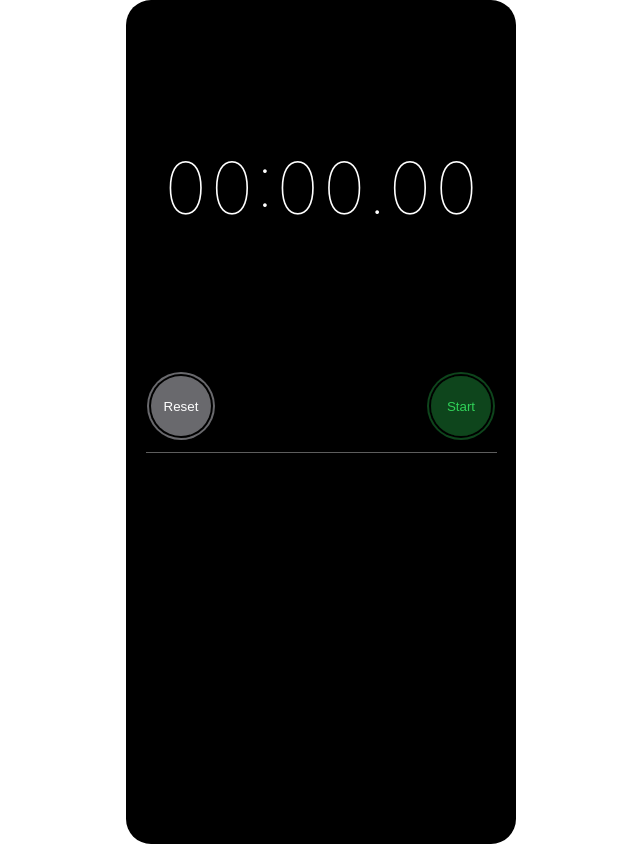
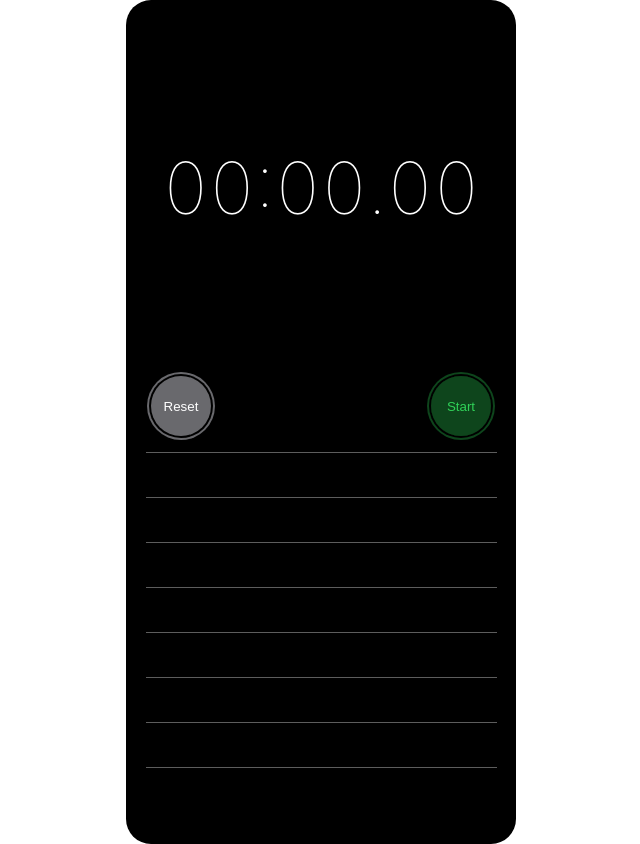
Before and after one commit to Clark-Adaptive/stopwatch-react, a React (Vite) app: page / in a window 1280 px wide. Shown: the whole page, without its empty margins (319-959 px from the left). Built offline with nearby package versions, Linux system fonts and the light colour scheme.

Commit message:
added blank laps, however, I hardcoded the number of laps even though I used refs and useCallback to get the height of the lapcontainer and a lap row, for some reason the empty laps don't render when I use those dimensions

```diff
--- a/src/components/App.jsx
+++ b/src/components/App.jsx
@@ -5,6 +5,7 @@ import Time from "./Time";
 import Buttons from "./Buttons";
 import LiveLap from "./LiveLap";
 import Laps from "./Laps";
+import BlankLaps from "./BlankLaps";
 
 function App() {
   const [isTimerRunning, setIsTimerRunning] = useState(false);
@@ -18,6 +19,7 @@ function App() {
   const [fastLapTime, setFastLapTime] = useState(Number.POSITIVE_INFINITY);
   const [lapContainerHeight, setLapContainerHeight] = useState(0);
   const [lapRowHeight, setLapRowHeight] = useState(0);
+  const [blankLaps, updateBlankLaps] = useState(createEmptyLapArray());
 
   const lapcontainerref = useCallback((node) => {
     if (node !== null) {
@@ -25,6 +27,7 @@ function App() {
       console.log("container height: ", node.getBoundingClientRect().height);
     }
   }, []);
+
   const laprowref = useCallback((node) => {
     if (node !== null) {
       setLapRowHeight(node.getBoundingClientRect().height);
@@ -33,6 +36,18 @@ function App() {
   }, []);
 
   useEffect(startStopStopwatch, [isTimerRunning]);
+
+  function createEmptyLapArray() {
+    let emptyLaps = [];
+    const numEmptyLaps = Math.floor(lapContainerHeight / lapRowHeight);
+    // for (let a = 0; a < numEmptyLaps - 1; a++) {
+    for (let a = 0; a < 8 - 1; a++) {
+      emptyLaps.push({ number: a, time: "-", formattedTime: "-" });
+    }
+    console.log(emptyLaps);
+
+    return emptyLaps;
+  }
 
   function startStopStopwatch() {
     if (isTimerRunning) {
@@ -63,13 +78,12 @@ function App() {
       .padStart(2, "0")}.${centi.toString().padStart(2, "0")}`;
   }
 
-  function createBlankRows() {}
-
   function reset() {
     setTotalElapsedTime(0);
     setSumOfAllLapTimes(0);
     updateLaps([]);
     resetFastSlowLaps();
+    updateBlankLaps(createEmptyLapArray);
   }
 
   function resetFastSlowLaps() {
@@ -89,6 +103,8 @@ function App() {
         formatTime={formatTime}
         laps={laps}
         updateLaps={updateLaps}
+        blankLaps={blankLaps}
+        updateBlankLaps={updateBlankLaps}
         sumOfAllLapTimes={sumOfAllLapTimes}
         setSumOfAllLapTimes={setSumOfAllLapTimes}
         reset={reset}
@@ -118,8 +134,8 @@ function App() {
           setFastLapTime={setFastLapTime}
           setFastLapIndex={setFastLapIndex}
         />
+        <BlankLaps blankLaps={blankLaps} />
       </ul>
-      {createBlankRows()}
     </main>
   );
 }
--- /dev/null
+++ b/src/components/BlankLaps.jsx
@@ -0,0 +1,12 @@
+import "./Laps.css";
+
+function BlankLaps({ blankLaps }) {
+  return blankLaps.map((lap) => (
+    <li className={"row-container blank-row"} key={lap.number}>
+      <p>Lap {lap.number}</p>
+      <p>{lap.formattedTime}</p>
+    </li>
+  ));
+}
+
+export default BlankLaps;
--- a/src/components/Buttons.jsx
+++ b/src/components/Buttons.jsx
@@ -1,3 +1,4 @@
+import BlankLaps from "./BlankLaps";
 import "./Buttons.css";
 
 //component
@@ -8,6 +9,8 @@ function Buttons({
   formatTime,
   laps,
   updateLaps,
+  blankLaps,
+  updateBlankLaps,
   sumOfAllLapTimes,
   setSumOfAllLapTimes,
   reset,
@@ -21,6 +24,11 @@ function Buttons({
         formattedTime: formatTime(totalElapsedTime - sumOfAllLapTimes),
       },
     ]);
+
+    // TODO: implement empty laps and use this update function
+    updateBlankLaps((current) => current.slice(1));
+    console.log(blankLaps);
+
     setSumOfAllLapTimes(totalElapsedTime);
   }
 
```
